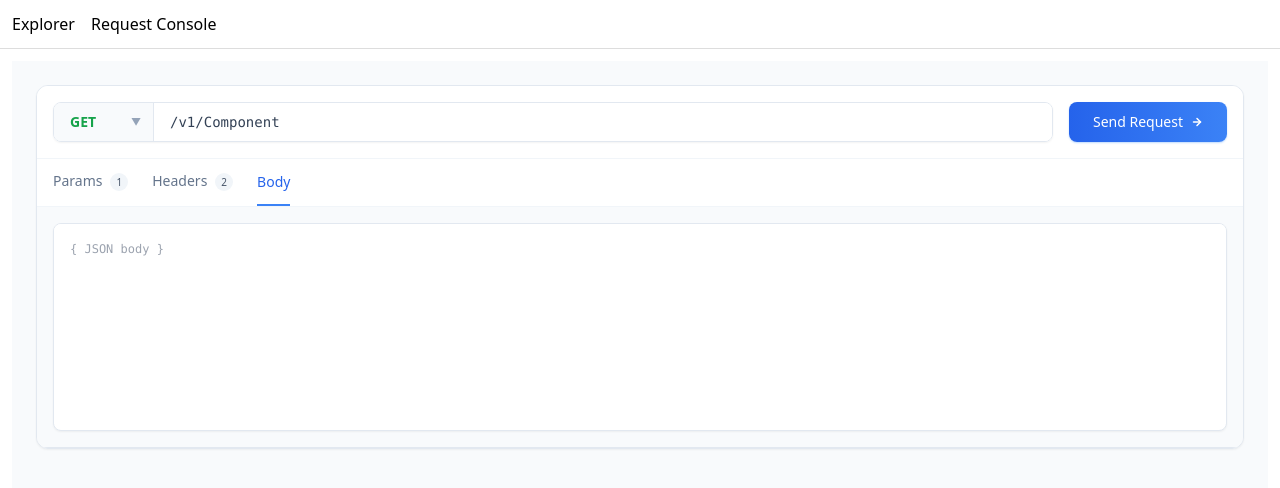
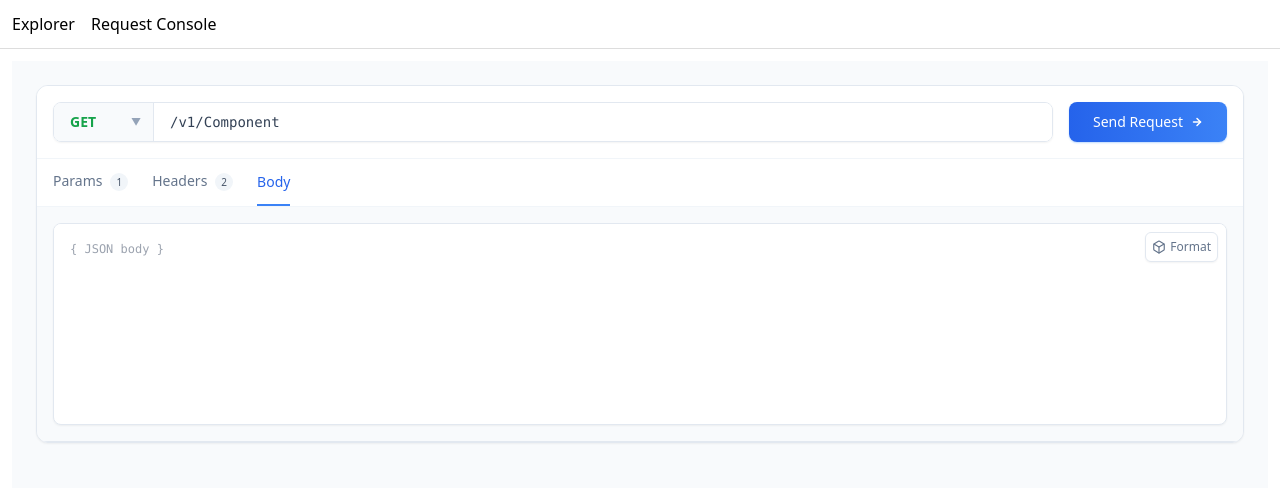
Before and after one commit to easonwy/sovd-simulation, a Next.js app: page /explorer/request in a window 1280 px wide. Both pictures are taken after a click on the button "Body". Shown: the top 488 px of the page. Built offline with nearby package versions, Linux system fonts and the light colour scheme.

Commit message:
feat: automatically sync token to Authorization header, add JSON format button for request body, and improve response body pretty-printing.

```diff
--- a/app/explorer/_components/RequestConsole.tsx
+++ b/app/explorer/_components/RequestConsole.tsx
@@ -144,11 +144,35 @@ export default function RequestConsole({ initialPath, initialMethod, token: prop
     return paramString ? `${path}?${paramString}` : path
   }
 
+  // Sync token to headers when available
+  useEffect(() => {
+    if (token) {
+      setHeaders(prev => {
+        // If Auth header exists, don't overwrite if it's different (user might have edited it)
+        // But for initial load or login refresh, we generally want to set it.
+        // Let's set it if it's missing or if the list is default.
+        const authIndex = prev.findIndex(h => h.key.toLowerCase() === 'authorization')
+
+        const newHeaders = [...prev]
+        if (authIndex >= 0) {
+          // If it exists, we update it ONLY if it looks like a system update (optional refinement)
+          // For now, let's update it to ensure fresh login works,
+          // but user edits might be lost on re-render if token prop changes?
+          // Actually token prop only changes on mount or re-login.
+          newHeaders[authIndex] = { key: 'Authorization', value: `Bearer ${token}` }
+        } else {
+          newHeaders.unshift({ key: 'Authorization', value: `Bearer ${token}` })
+        }
+        return newHeaders
+      })
+    }
+  }, [token])
+
   async function send() {
     setLoading(true)
     const startTime = performance.now()
     try {
-      const headerObj: Record<string, string> = { Authorization: `Bearer ${token}` }
+      const headerObj: Record<string, string> = {}
       headers.forEach(h => {
         if (h.key) headerObj[h.key] = h.value
       })
@@ -336,12 +360,31 @@ export default function RequestConsole({ initialPath, initialMethod, token: prop
             {activeTab === 'params' && renderKeyValueTable(queryParams, updateQueryParam, 'Parameter Key', 'Value')}
             {activeTab === 'headers' && renderKeyValueTable(headers, updateHeader, 'Header Name', 'Value')}
             {activeTab === 'body' && (
+              <div className="relative w-full h-full min-h-[200px]">
+                <div className="absolute top-2 right-2 z-10">
+                  <button
+                    onClick={() => {
+                      try {
+                        const parsed = JSON.parse(reqBody)
+                        setReqBody(JSON.stringify(parsed, null, 2))
+                      } catch (e) {
+                        // could show a toast here if we had one accessible, or just shake
+                      }
+                    }}
+                    className="p-1.5 bg-white border border-slate-200 rounded-md shadow-sm hover:bg-slate-50 text-slate-500 transition-colors text-xs font-medium flex items-center gap-1"
+                    title="Format JSON"
+                  >
+                    <svg width="14" height="14" viewBox="0 0 24 24" fill="none" stroke="currentColor" strokeWidth="2" strokeLinecap="round" strokeLinejoin="round"><path d="M21 16V8a2 2 0 0 0-1-1.73l-7-4a2 2 0 0 0-2 0l-7 4A2 2 0 0 0 3 8v8a2 2 0 0 0 1 1.73l7 4a2 2 0 0 0 2 0l7-4A2 2 0 0 0 21 16z"></path><polyline points="3.27 6.96 12 12.01 20.73 6.96"></polyline><line x1="12" y1="22.08" x2="12" y2="12"></line></svg>
+                    Format
+                  </button>
+                </div>
                 <textarea
                   value={reqBody}
                   onChange={e => setReqBody(e.target.value)}
-                className="w-full h-full min-h-[200px] p-4 font-mono text-xs leading-relaxed text-slate-700 focus:outline-none resize-none"
+                  className="w-full h-full p-4 font-mono text-xs leading-relaxed text-slate-700 focus:outline-none resize-none"
                   placeholder="{ JSON body }"
                 />
+              </div>
             )}
           </div>
         </div>
@@ -401,7 +444,21 @@ export default function RequestConsole({ initialPath, initialMethod, token: prop
                 </div>
               ) : (
                 <div className="flex flex-col h-full relative">
-                  <div className="absolute top-4 right-4 z-10 opacity-0 group-hover:opacity-100 transition-opacity">
+                  <div className="absolute top-4 right-4 z-10 opacity-0 group-hover:opacity-100 transition-opacity flex gap-2">
+                    <button
+                      onClick={() => {
+                        try {
+                          const bodyContent = typeof resp.body === 'string' ? resp.body : JSON.stringify(resp.body)
+                          const parsed = JSON.parse(bodyContent)
+                          // Check if it's currently showing pretty string
+                          // Actually the render below already handles stringify(null, 2)
+                          // So this button is redundant if the view is already pretty.
+                          // But forcing re-formatting might be what user wants if the raw string was ugly?
+                          // Actually the view logic below is better:
+                        } catch (e) { }
+                      }}
+                      className="hidden" // Placeholder logic
+                    />
                     <button
                       onClick={copyToClipboard}
                       className="p-1.5 bg-white border border-slate-200 rounded-md shadow-sm hover:bg-slate-50 text-slate-500 transition-colors"
@@ -413,7 +470,20 @@ export default function RequestConsole({ initialPath, initialMethod, token: prop
 
                   <div className="flex-1 overflow-auto p-4 custom-scrollbar">
                     <pre className="text-xs font-mono whitespace-pre-wrap text-slate-700 leading-relaxed">
-                      {typeof resp.body === 'string' ? resp.body : JSON.stringify(resp.body, null, 2)}
+                      {(() => {
+                        try {
+                          // If it's an object, it's already handled by 'else'.
+                          // If it's a string, try to parse it as JSON to pretty print it.
+                          if (typeof resp.body === 'string') {
+                            const parsed = JSON.parse(resp.body)
+                            return JSON.stringify(parsed, null, 2)
+                          }
+                          return JSON.stringify(resp.body, null, 2)
+                        } catch (e) {
+                          // If valid object, pretty print. If raw string (not json), return as is.
+                          return typeof resp.body === 'string' ? resp.body : JSON.stringify(resp.body, null, 2)
+                        }
+                      })()}
                     </pre>
                   </div>
                 </div>
```
Lines whose indentation alone changed are shown as unchanged.
